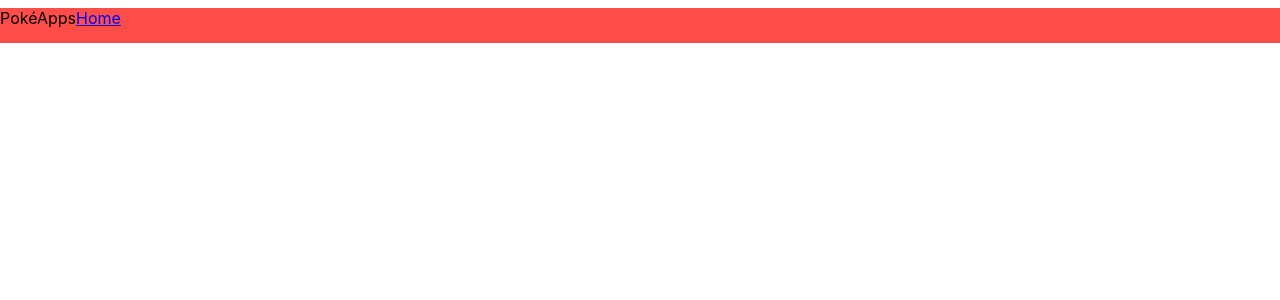
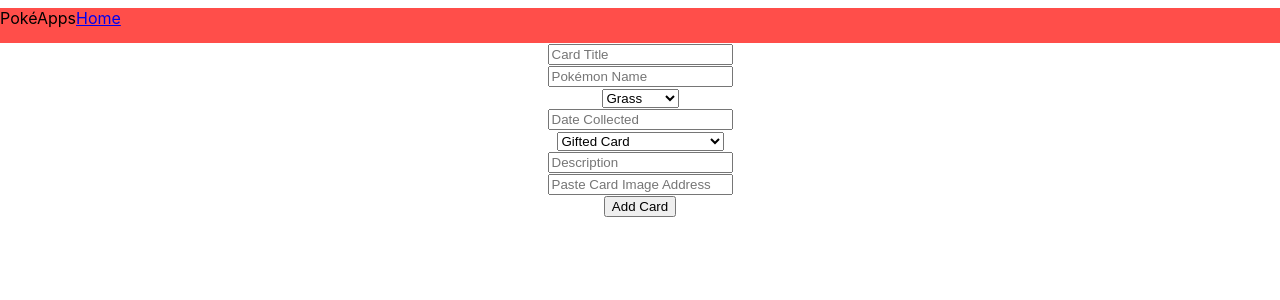
Before and after one commit to Bri-Gonzalez/PokeBinder, a React (Create React App) app in the folder client/: page /add in a window 1280 px wide. Shown: the top 300 px of the page. Built offline with nearby package versions, Linux system fonts and the light colour scheme; no server answers; a web font is replaced by a local one.

Commit message:
create card and form filled out

```diff
--- a/client/package.json
+++ b/client/package.json
@@ -7,7 +7,9 @@
     "@testing-library/react": "^11.2.7",
     "@testing-library/user-event": "^12.8.3",
     "axios": "^0.21.4",
+    "bootstrap": "^5.1.0",
     "react": "^17.0.2",
+    "react-bootstrap": "^2.0.0-beta.6",
     "react-dom": "^17.0.2",
     "react-router-dom": "^5.3.0",
     "react-scripts": "4.0.3",
--- a/client/src/components/AddCard.jsx
+++ b/client/src/components/AddCard.jsx
@@ -2,6 +2,15 @@ import axios from "axios";
 import { useState } from "react";
 import { useHistory } from "react-router";
 import Form from "./Form"
+
+const airtableBase = process.env.REACT_APP_AIRTABLE_BASE;
+const airtableKey = process.env.REACT_APP_AIRTABLE_KEY;
+const URL = `https://api.airtable.com/v0/${airtableBase}/Binder`;
+const config = {
+  headers: {
+    Authorization: `Bearer ${airtableKey}`,
+  }
+};
 
 function AddCard() {
   const [title, setTitle] = useState("");
@@ -12,9 +21,46 @@ function AddCard() {
   const [description, setDescription] = useState("");
   const [image, setImage] = useState("");
   const [set, setSet] = useState("");
+  const history = useHistory();
+
+  const handleSubmit = async (e) => {
+    e.preventDefault();
+    const fields = {
+      title,
+      name,
+      date,
+      obtained,
+      type,
+      description,
+      image,
+      set,
+    };
+    const res = await axios.post(URL, { fields }, config);
+    history.push("/");
+  }
+
+
   return (
     <div>
-
+      <Form
+        title={title}
+        setTitle={setTitle}
+        name={name}
+        setName={setName}
+        date={date}
+        setDate={setDate}
+        obtained={obtained}
+        setObtained={setObtained}
+        type={type}
+        setType={setType}
+        description={description}
+        setDescription={setDescription}
+        image={image}
+        setImage={setImage}
+        set={set}
+        setSet={setSet}
+        handleSubmit={handleSubmit}
+      />
     </div>
   )
 }
--- a/client/src/components/Form.jsx
+++ b/client/src/components/Form.jsx
@@ -1,10 +1,93 @@
 
 
-function Form() {
+function Form(props) {
   return (
-    <div>
-
-    </div>
+    <form onSubmit={props.handleSubmit}>
+      <input
+        type="text"
+        value={props.title}
+        placeholder="Card Title"
+        onChange={(e) => props.setTitle(e.target.value)}
+      />
+      <br />
+      <input
+        type="text"
+        value={props.name}
+        placeholder="Pokémon Name"
+        onChange={(e) => props.setName(e.target.value)}
+      />
+      <br />
+      <select name="type" id="type" onChange={(e) => props.setType(e.target.value)}>
+        <option value={props.type.grass}>
+          Grass
+        </option>
+        <option value={props.type.fire}>
+          Fire
+        </option>
+        <option value={props.type.water}>
+          Water
+        </option>
+        <option value={props.type.lightning}>
+          Lightning
+        </option>
+        <option value={props.type.psychic}>
+          Psychic
+        </option>
+        <option value={props.type.fighting}>
+          Fighting
+        </option>
+        <option value={props.type.dark}>
+          Dark
+        </option>
+        <option value={props.type.metal}>
+          Metal
+        </option>
+        <option value={props.type.dragon}>
+          Dragon
+        </option>
+        <option value={props.type.fairy}>
+          Fairy
+        </option>
+        <option value={props.type.normal}>
+          Normal
+        </option>
+      </select>
+      <br />
+      <input
+        type="text"
+        value={props.date}
+        placeholder="Date Collected"
+        onChange={(e) => props.setDate(e.target.value)}
+      />
+      <br />
+      <select name="obtained" id="obtained" onChange={(e) => props.setType(e.target.value)}>
+        <option value={props.obtained.gifted}>
+          Gifted Card
+        </option>
+        <option value={props.obtained.pulled}>
+          Pulled Card from a Pack
+        </option>
+        <option value={props.obtained.purchased}>
+          Purchased Card
+        </option>
+      </select>
+      <br />
+      <input
+        type="text"
+        value={props.description}
+        placeholder="Description"
+        onChange={(e) => props.setDescription(e.target.value)}
+      />
+      <br />
+      <input
+        type="text"
+        value={props.image}
+        placeholder="Paste Card Image Address"
+        onChange={(e) => props.setImage(e.target.value)}
+      />
+      <br />
+      <button>Add Card</button>
+    </form>
   )
 }
 
```
Also changed, not shown: 1 other file (tests, documents, lock files or other folders).
